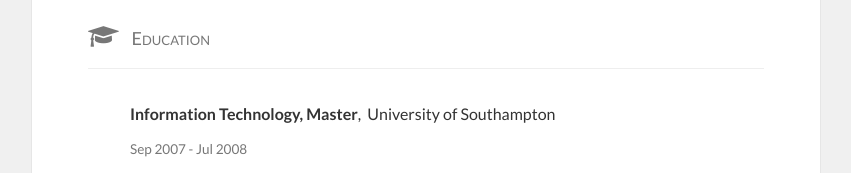
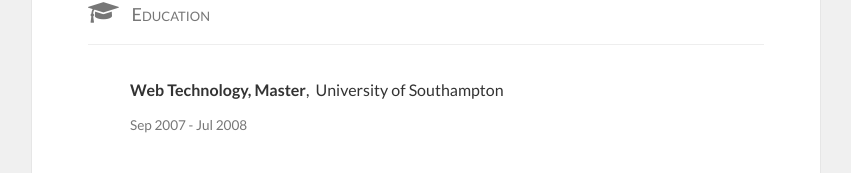
Before and after one commit to bevilp/bevilp.github.io, a plain HTML site: page index.html in a window 1280 px wide. Shown: the part 2618-2791 px from the top of the page, without its empty margins (214-1065 px from the left). Drawn offline with nearby package versions, Linux system fonts and the light colour scheme.

Commit message:
Corrected masters degree title

```diff
--- a/index.html
+++ b/index.html
@@ -513,7 +513,6 @@ h4 > .fa {
                           <li> Used by over 500 EC applications with more than 1 000 000 users </li>
                           <li> Designed and implemented the backend for ECAS Mobile solution for Android and iOS. The mobile application is used as a second factor for multifactor authentication as well as a solution for mobile app authentication. </li>
                           <li> Implemented various new features, fixed bugs, wrote tests and documentation. </li>
-                          <li> Application with high security standards. Secure coding is mandatory. </li>
                         <li> Struts, JSP, AngularJS, REST (Jersey), JDBC, Android, weblogic </li>
                       </ul>
                   </div>
@@ -682,7 +681,7 @@ h4 > .fa {
                 <li class="card-nested">
                   <div class="content has-sidebar">
                     <p class="clear-margin-sm">
-                      <strong>Information Technology, Master</strong>,&nbsp;
+                      <strong>Web Technology, Master</strong>,&nbsp;
                       University of Southampton
                     </p>
                     <p class="text-muted">
```
